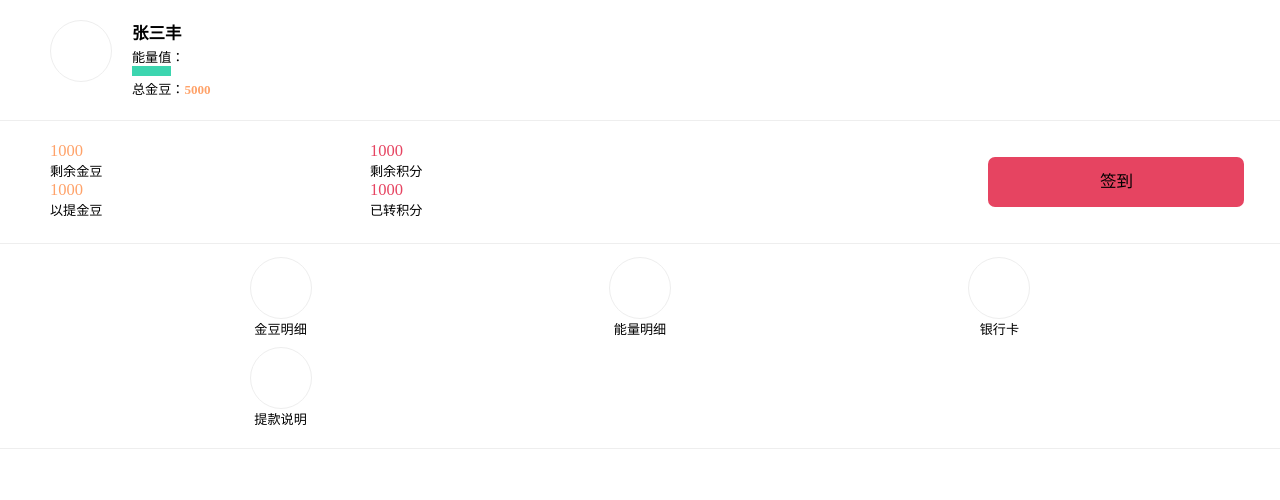
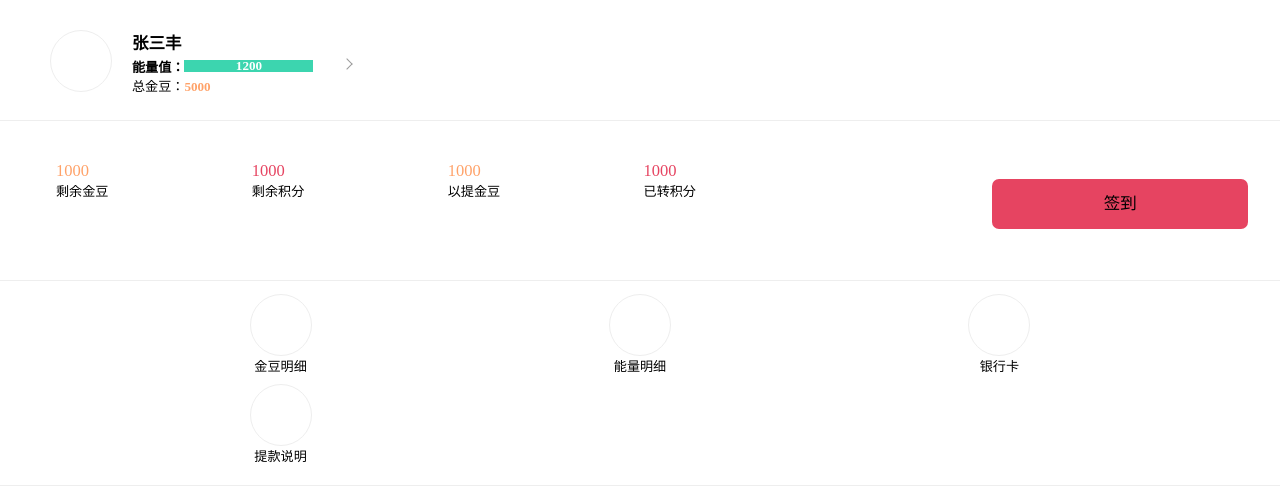
Before and after one commit to djw199216/newWork, a website: page isLogin.html in a window 1280 px wide. Shown: the top 500 px of the page. Drawn offline with Linux system fonts and the light colour scheme; files that its build step writes are made by us from their sources.

Commit message:
已登录页面

```diff
--- a/isLogin.html
+++ b/isLogin.html
@@ -18,8 +18,14 @@
             <div class="nameUl">
                 <ul>
                     <li>张三丰</li>
-                    <li><span>能量值：<span class="energi"></span></span><span class="rightIcon"></span></li>
-                    <li>总金豆：<span class="colorNum1 boldNum">5000</span></li>
+                    <li>
+                        <ul class="energiUl">
+                            <li>能量值：</li>
+                            <li><span class="energi" style="text-align: center;line-height: 12px;color: #FFFFFF;font-weight: bold">1200</span></li>
+                            <li><span class="rightIcon"></span></li>
+                        </ul>
+                    </li>
+                    <li class="clearBoth">总金豆：<span class="colorNum1 boldNum">5000</span></li>
                 </ul>
             </div>
         </div>
@@ -76,11 +82,15 @@
         height: 60px;
         border-radius: 50%;
         border: 1px solid #EEEEEE;
+        margin-top: 10px;
     }
     .isLoginContainer .titleName .nameUl{
         margin-left: 20px;
+        width: 80%;
     }
-
+    .isLoginContainer .titleName .nameUl>ul>li{
+        margin-top: 10px;
+    }
     .isLoginContainer .titleName .nameUl li:first-child{
         font-weight: bold;
     }
@@ -94,13 +104,13 @@
     /*中间层*/
     .isLoginContainer .Beans{
         width: 100%;
-        height:3.25rem;
+        height:4.25rem;
         position: relative;
     }
     .isLoginContainer .Beans .beansFlex{
         width: 50%;
         float: left;
-        margin-left: 50px;
+        margin-left: 56px;
         margin-top: 20px;
     }
     .isLoginContainer .Beans .beansFlex .beansUl{
@@ -110,7 +120,7 @@
         flex-wrap: wrap;
     }
     .isLoginContainer .Beans .beansUl li{
-        width: 50%;
+        margin-top: 20px;
     }
     .isLoginContainer .Beans .beansUl li p:nth-child(2){
         font-size: .35rem;
@@ -118,7 +128,7 @@
     .singDateBtn{
         width: 20%;
         float: right;
-        margin-right: .95rem;
+        margin-right: .85rem;
     }
     .singDateBtn span{
         width: 100%;
@@ -128,7 +138,7 @@
         text-align: center;
         line-height: 50px;
         height: 50px;
-        margin-top: .95rem;
+        margin-top: 1.55rem;
     }
     .extraBox{
         width: 100%;
@@ -150,5 +160,11 @@
     .extraBox ul li{
 
     }
+    .energiUl li{
+        float: left;
+    }
+    .rightIcon{
+        margin-left: 30px;
+    }
 </style>
 </html>
--- a/src/css/style.css
+++ b/src/css/style.css
@@ -68,8 +68,25 @@ input{
     border-bottom: 1px solid #EEEEEE;
 }
 .energi{
-    width: 50%;
-    height: 10px;
+    width: 3.44rem;
+    height: 12px;
     background: #3CD5AF;
     display: block;
 }
+.block{
+    display: block;
+}
+.leftFloat{
+    float: left;
+}
+.clearBoth{
+    clear: both;
+}
+.rightIcon{
+    display: block;
+    width: 7px;
+    height: 7px;
+    border-top: 1px solid #9B9B9B;
+    border-right: 1px solid #9B9B9B;
+    transform: rotate(45deg);
+}
```
